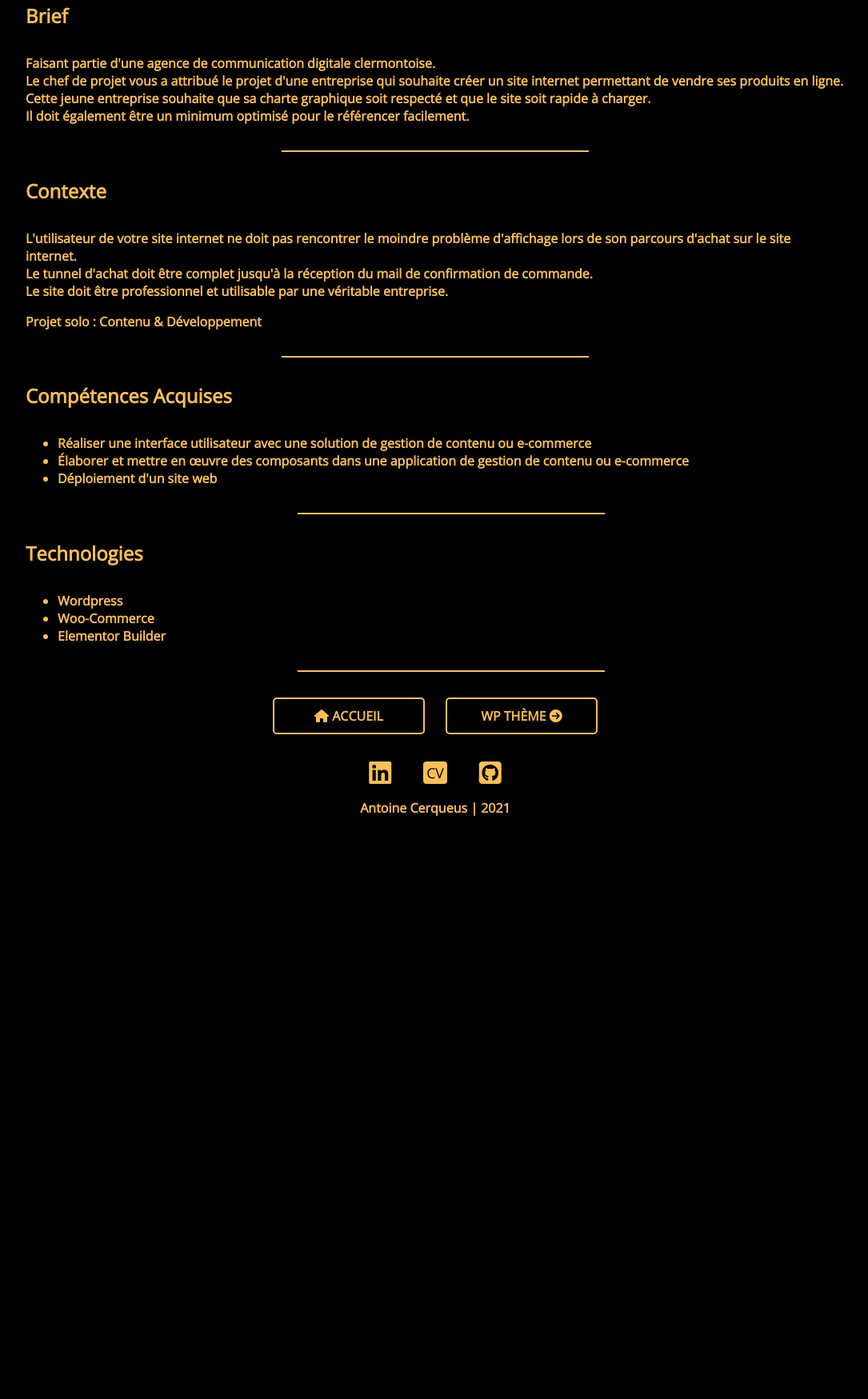
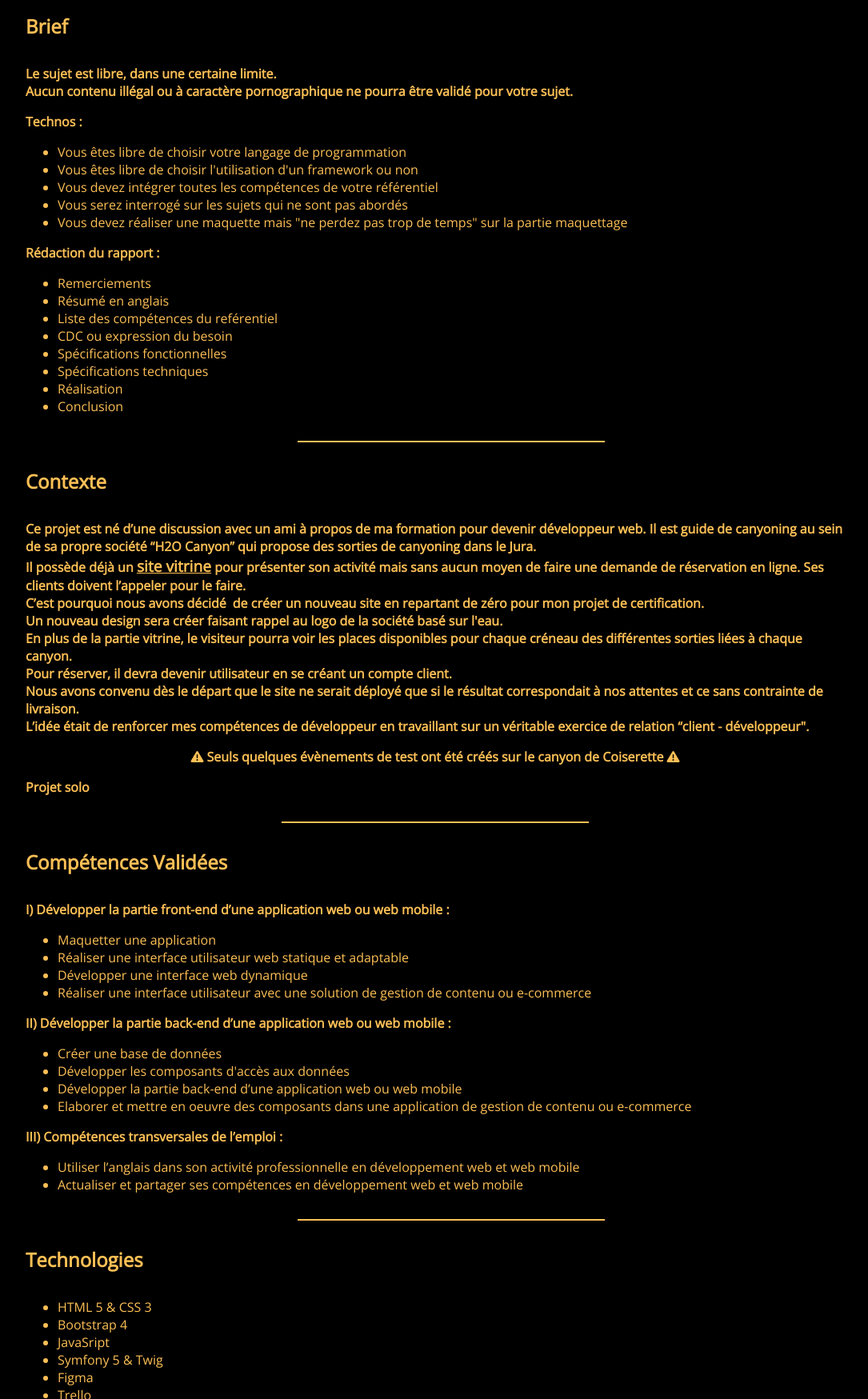
Before and after one commit to AntoineCerqueus/Portfolio, a plain HTML site: page html/canyoning.html in a window 1280 px wide. Shown: the part 1051-2800 px from the top of the page at 80% size, without its empty margins (96-1181 px from the left). Before the commit the page ends 2104 px from the top, so only its background shows below. Drawn offline with nearby package versions, Linux system fonts and the light colour scheme.

Commit message:
feat/Canyoning project added

```diff
--- /dev/null
+++ b/css/canyoning.css
@@ -0,0 +1,15 @@
+.screen-1 {
+    background-image: url(../img/canyoning/présentation.png);
+}
+
+.screen-2 {
+    background-image: url(../img/canyoning/dispos.png);
+}
+
+.screen-3 {
+    background-image: url(../img/canyoning/dashboard.png);
+}
+
+.screen-4 {
+    background-image: url(../img/canyoning/events.png);
+}
--- a/css/e-commerce.css
+++ b/css/e-commerce.css
@@ -9,7 +9,3 @@
 .screen-3 {
     background-image: url(../img/e_commerce/panier.png);
 }
-
-.screen-3 {
-    background-image: url(../img/e_commerce/panier.png);
-}
--- a/css/menu.css
+++ b/css/menu.css
@@ -14,7 +14,7 @@
   display: block;
   position: fixed;
   top: 50px;
-  right: 25px;
+  right: 50px;
   z-index: 1;
   -webkit-user-select: none;
   user-select: none;
--- a/css/style.css
+++ b/css/style.css
@@ -212,6 +212,12 @@ a {
   margin: auto;
 }
 
+.canyoning {
+  background-image: url(../img/canyoning/landing.png);
+  background-size: cover;
+  background-position: center;
+}
+
 .e-commerce {
   background-image: url(../img/Maltethoublon_landing.jpg);
   background-size: cover;
@@ -363,3 +369,13 @@ img {
 
 
 }
+
+.link{
+  text-decoration: underline;
+  font-size: 1.2em;
+  font-weight: 800;
+}
+
+.warning{
+  text-align: center;
+}
--- a/html/canyoning.html
+++ b/html/canyoning.html
@@ -8,7 +8,7 @@
     <meta name="msapplication-TileImage" content="/ms-icon-144x144.png">
     <meta name="theme-color" content="#ffffff">
     <link href="https://fonts.googleapis.com/css2?family=Open+Sans&display=swap" rel="stylesheet">
-    <link rel="stylesheet" media="screen" type="text/css" href="../css/e-commerce.css">
+    <link rel="stylesheet" media="screen" type="text/css" href="../css/canyoning.css">
     <link rel="stylesheet" media="screen" type="text/css" href="../css/projects.css">
     <link rel="stylesheet" media="screen" type="text/css" href="../css/style.css">
     <link rel="stylesheet" media="screen" type="text/css" href="../css/mediaqueries.css">
@@ -27,7 +27,7 @@
     <link rel="icon" type="image/png" sizes="16x16" href="/favicon-16x16.png">
     <link rel="manifest" href="/manifest.json">
     <script src="https://kit.fontawesome.com/a076d05399.js"></script>
-    <title>Site E-Commerce</title>
+    <title>Certification dev web</title>
 </head>
 
 <body>
@@ -35,67 +35,117 @@
         <div class="content">
             <h1 class="start">H20 Canyon</h1>
             <h2>Site de Canyoning réalisé avec Symfony, Twig & Bootstrap 4</h2>
-            <h3>Projet de certification pour mon titre pro de développeur web</h3>
+            <h4>Projet de certification pour mon titre professionnel de développeur web</h4>
         </div>
         <div class="container">
             <div class="screen screen-1"></div>
             <div class="screen screen-2"></div>
             <div class="screen screen-3"></div>
+            <div class="screen screen-4"></div>
         </div>
         <div class="container-button">
-            <a href="https://ecommerce.antoinecerqueus.fr/ " title="Site e-commerce Wordpress" target="_blank">
+            <a href="https://certification-dev-web.antoinecerqueus.fr/ " title="Projet de certification"
+                target="_blank">
                 <div class="nav-inverse left"><i class="fas fa-globe"></i> visite</div>
             </a>
-            <a href="https://github.com/AntoineCerqueus/MaltetHoublon" title="e-shop de bières" target="_blank">
+            <a href="https://github.com/AntoineCerqueus/canyoning" title="code source" target="_blank">
                 <div class="nav"><i class="fas fa-code"></i> source</div>
             </a>
         </div>
         <div class="content">
             <div>
                 <h4>Brief</h4>
-                <p class="border">
-                    Faisant partie d'une agence de communication digitale clermontoise.<br />
-                    Le chef de projet vous a attribué le projet d'une entreprise qui souhaite créer un site internet
-                    permettant de vendre ses produits en ligne.<br />
-                    Cette jeune entreprise souhaite que sa charte graphique soit respecté et que le site soit rapide à
-                    charger.<br />
-                    Il doit également être un minimum optimisé pour le référencer facilement.
+                <p>
+                    Le sujet est libre, dans une certaine limite.<br />
+                    Aucun contenu illégal ou à caractère pornographique ne pourra être validé pour votre sujet.
                 </p>
+                <p>Technos :</p>
+                <ul>
+                    <li>Vous êtes libre de choisir votre langage de programmation</li>
+                    <li>Vous êtes libre de choisir l'utilisation d'un framework ou non</li>
+                    <li>Vous devez intégrer toutes les compétences de votre référentiel</li>
+                    <li>Vous serez interrogé sur les sujets qui ne sont pas abordés</li>
+                    <li>Vous devez réaliser une maquette mais "ne perdez pas trop de temps" sur la partie maquettage
+                    </li>
+                </ul>
+                <p>Rédaction du rapport :</p>
+                <ul class="border">
+                    <li>Remerciements</li>
+                    <li>Résumé en anglais</li>
+                    <li>Liste des compétences du reférentiel</li>
+                    <li>CDC ou expression du besoin</li>
+                    <li>Spécifications fonctionnelles</li>
+                    <li>Spécifications techniques</li>
+                    <li>Réalisation</li>
+                    <li>Conclusion</li>
+                </ul>
                 <h4>Contexte</h4>
-                <p>
-                    L'utilisateur de votre site internet ne doit pas rencontrer le moindre problème d'affichage lors de
-                    son parcours d'achat sur le site internet.<br />
-                    Le tunnel d'achat doit être complet jusqu'à la réception du mail de confirmation de commande.<br />
-                    Le site doit être professionnel et utilisable par une véritable entreprise.<br />
-                    <p class="border">Projet solo : Contenu & Développement</p>
-                </p>
+                <p>Ce projet est né d’une discussion avec un ami à propos de ma formation pour devenir développeur
+                    web. Il est guide de canyoning au sein de sa propre société “H2O Canyon” qui propose des sorties de
+                    canyoning dans le Jura.<br />
+                    Il possède déjà un <a class="link" href="https://h2o-canyon.fr/" title="Site vitrine de h2O Canyon"
+                        target="_blank">site
+                        vitrine</a> pour présenter son activité
+                    mais sans aucun moyen de faire une demande de réservation en ligne. Ses clients doivent l’appeler
+                    pour le faire. <br />
+                    C’est pourquoi nous avons décidé de créer un nouveau site en repartant de zéro pour mon projet de
+                    certification. <br />
+                    Un nouveau design sera créer faisant rappel au logo de la société basé sur l'eau. <br />
+                    En plus de la partie vitrine, le visiteur pourra voir les places disponibles pour chaque créneau des
+                    différentes sorties liées à chaque canyon. <br />
+                    Pour réserver, il devra devenir utilisateur en se créant un compte client. <br />
+                    Nous avons convenu dès le départ que le site ne serait déployé que si le résultat correspondait à
+                    nos attentes et ce sans contrainte de livraison. <br />
+                    L’idée était de renforcer mes compétences de développeur en travaillant sur un véritable exercice de
+                    relation “client - développeur".</p>
+                    <p class="warning"><i class="fas fa-exclamation-triangle"></i> Seuls quelques évènements de test ont été créés sur le canyon de Coiserette <i class="fas fa-exclamation-triangle"></i></p>
+                <p class="border">Projet solo</p>
             </div>
             <div>
-                <h4>Compétences Acquises</h4>
-                <ul class="weight border">
+                <h4>Compétences Validées</h4>
+                <p> I) Développer la partie front-end d’une application web ou web mobile :</p>
+                <ul>
+                    <li>Maquetter une application</li>
+                    <li>Réaliser une interface utilisateur web statique et adaptable</li>
+                    <li>Développer une interface web dynamique</li>
                     <li>Réaliser une interface utilisateur avec une solution de gestion de contenu ou e-commerce</li>
-                    <li>Élaborer et mettre en œuvre des composants dans une application de gestion de contenu ou
+                </ul>
+                <p> II) Développer la partie back-end d’une application web ou web mobile :</p>
+                <ul>
+                    <li>Créer une base de données</li>
+                    <li>Développer les composants d'accès aux données</li>
+                    <li>Développer la partie back-end d’une application web ou web mobile</li>
+                    <li>Elaborer et mettre en oeuvre des composants dans une application de gestion de contenu ou
                         e-commerce</li>
-                    <li>Déploiement d'un site web</li>
+                </ul>
+                <p> III) Compétences transversales de l’emploi :</p>
+                <ul class="border">
+                    <li>Utiliser l’anglais dans son activité professionnelle en développement web et web mobile</li>
+                    <li>Actualiser et partager ses compétences en développement web et web mobile</li>
                 </ul>
             </div>
             <div>
                 <h4>Technologies</h4>
-                <ul class="weight border">
-                    <li>Wordpress</li>
-                    <li>Woo-Commerce</li>
-                    <li>Elementor Builder</li>
+                <ul class="border">
+                    <li>HTML 5 & CSS 3</li>
+                    <li>Bootstrap 4</li>
+                    <li>JavaSript</li>
+                    <li>Symfony 5 & Twig</li>
+                    <li>Figma</li>
+                    <li>Trello</li>
+                    <li>Git & GitHub</li>
                 </ul>
             </div>
             <div class="container-button">
                 <a href="../index.html?visited=true">
                     <div class="nav-inverse left"><i class="fas fa-home"></i> accueil</div>
                 </a>
-                <a href="../html/wp_theme.html">
-                    <div class="nav-inverse">wp thème <i class="fas fa-arrow-circle-right"></i></div>
+                <a href="../html/ecommerce.html">
+                    <div class="nav-inverse">e-commerce <i class="fas fa-arrow-circle-right"></i></div>
                 </a>
             </div>
         </div>
+
         <!-- =========================
               FOOTER
      ========================= -->
```
Also changed, not shown: html/ecommerce.html (+4 -1 lines), index.html (+14 -0 lines), img/canyoning/dashboard.png (added), img/canyoning/dispos.png (added), img/canyoning/events.png (added), img/canyoning/présentation.png (added), 3 other files.
